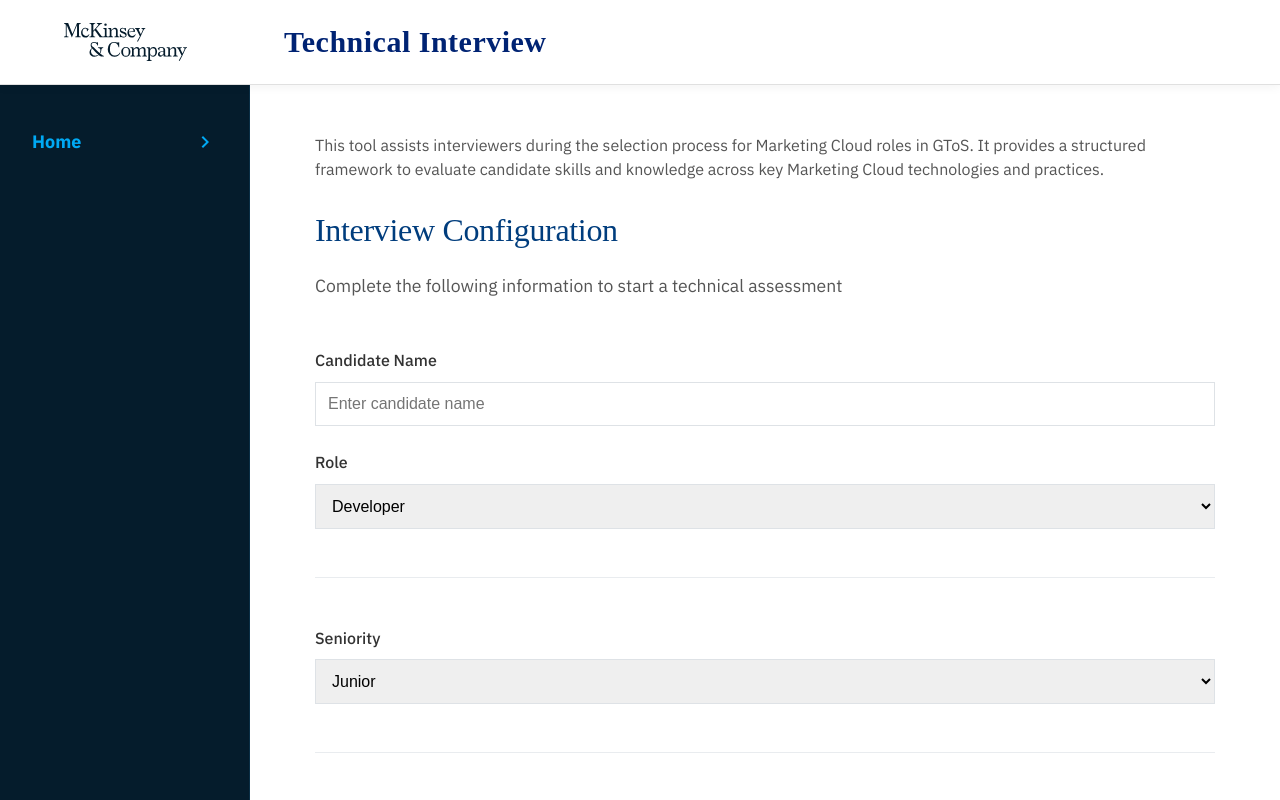
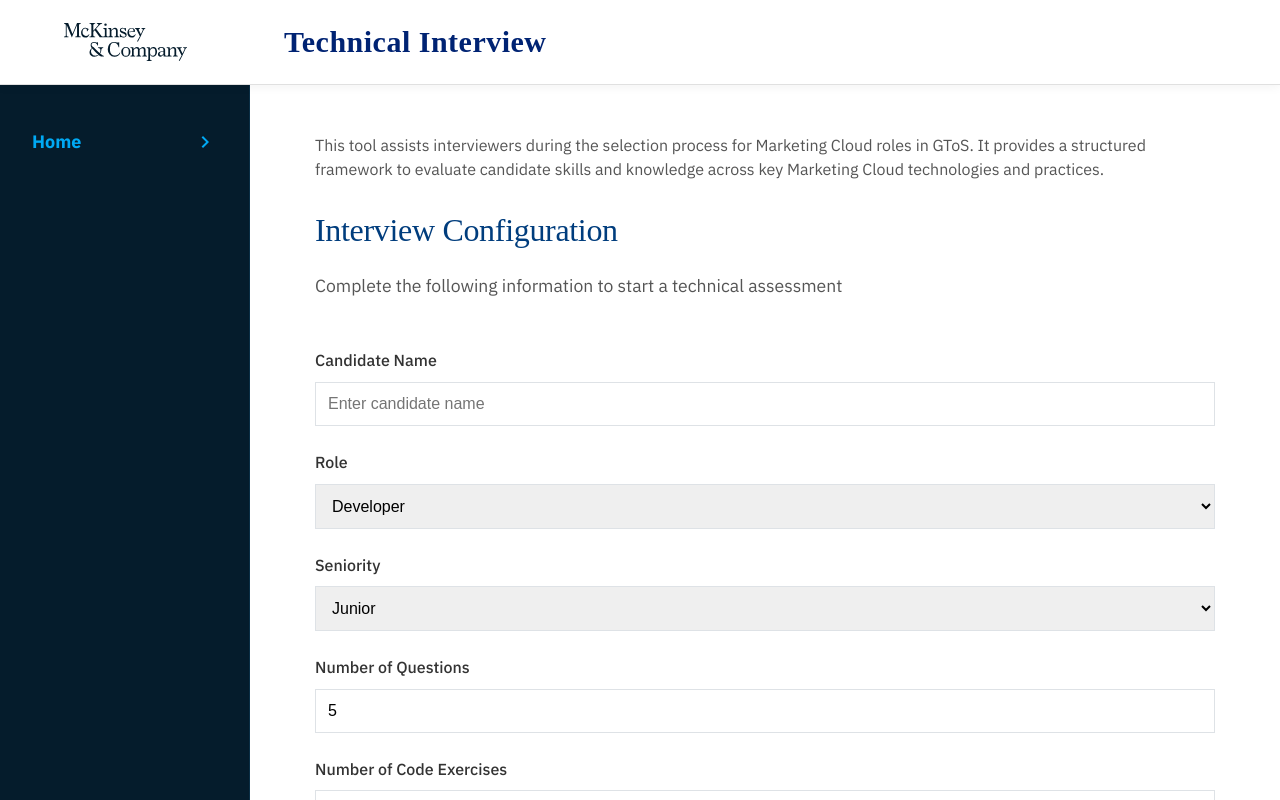
Before and after one commit to crisbenamck/landingSurveyTest, a React (Vite) app: page / in a window 1280 px wide. Shown: the top 800 px of the page. Built offline with nearby package versions, Linux system fonts and the light colour scheme.

Commit message:
Remove unnecessary separators from the ConfigPage form

```diff
--- a/src/pages/ConfigPage.tsx
+++ b/src/pages/ConfigPage.tsx
@@ -181,8 +181,6 @@
           </Select>
         </FormGroup>
 
-        <Separator />
-
         <FormGroup>
           <Label htmlFor="seniority">Seniority</Label>
           <Select
@@ -196,8 +194,6 @@
             <option value="Specialist">Specialist</option>
           </Select>
         </FormGroup>
-
-        <Separator />
 
         <FormGroup>
           <Label htmlFor="questionCount">Number of Questions</Label>
```
